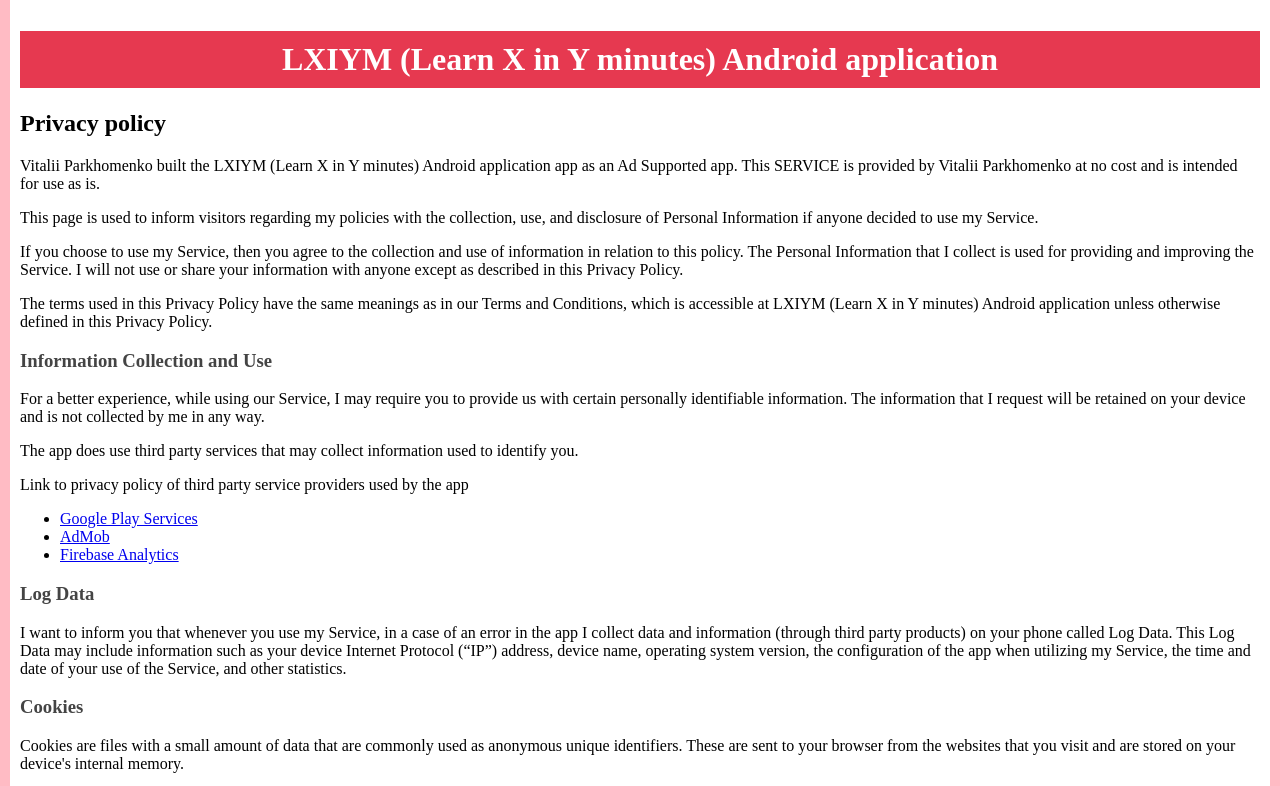
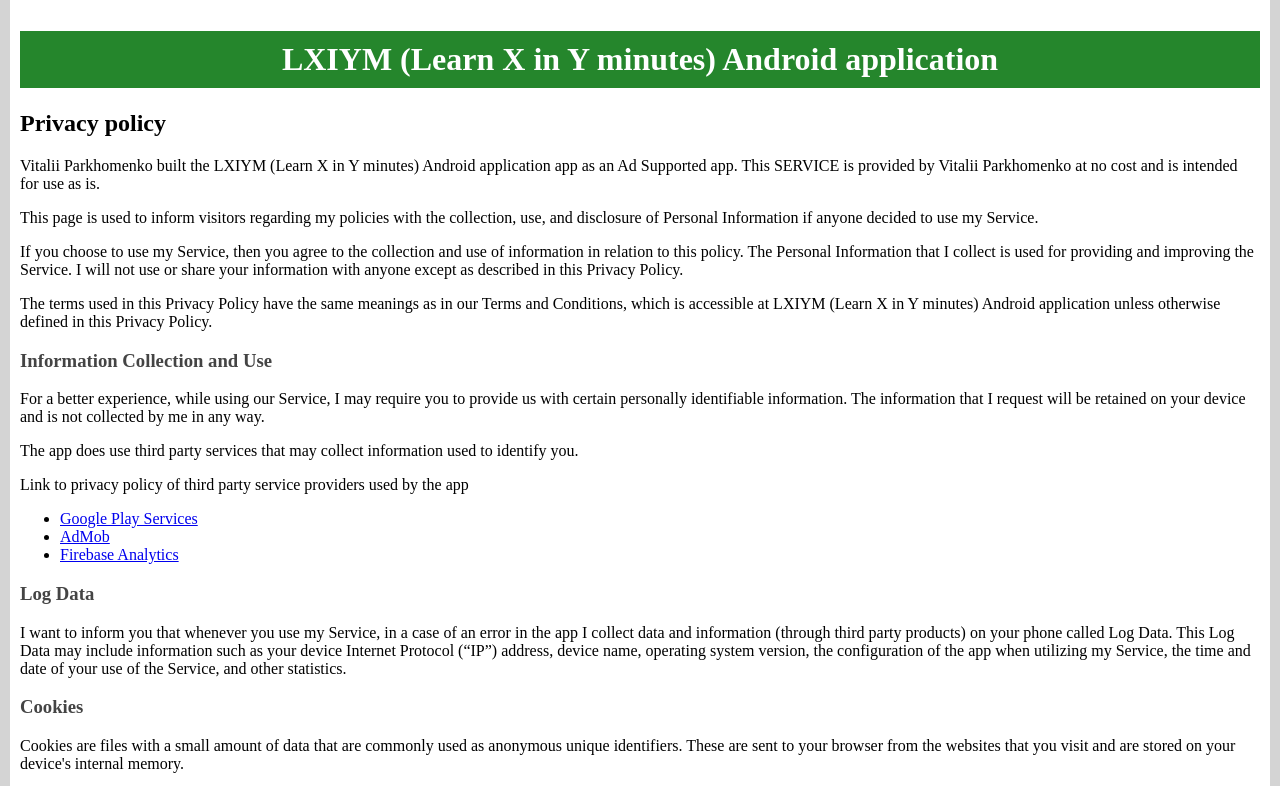
Before and after one commit to imayka/imayka.github.io, a plain HTML site: page lxiym/privacy_policy.html in a window 1280 px wide. Shown: the top 786 px of the page. Drawn offline with Linux system fonts and the light colour scheme.

Commit message:
change colors

```diff
--- a/lxiym/css/privacy_policy.css
+++ b/lxiym/css/privacy_policy.css
@@ -1,13 +1,13 @@
 body{
     display: inline-block;
     width: 100%;
-    background-color:#ffbbc4;
+    background-color:#d4d4d4;
     margin: 0;
     padding: 0;
 }
 h1{
     text-align: center;
-    background-color:#E63950;
+    background-color:#25862c;
     color: #ffffff;
     padding: 10px;
 }
```
